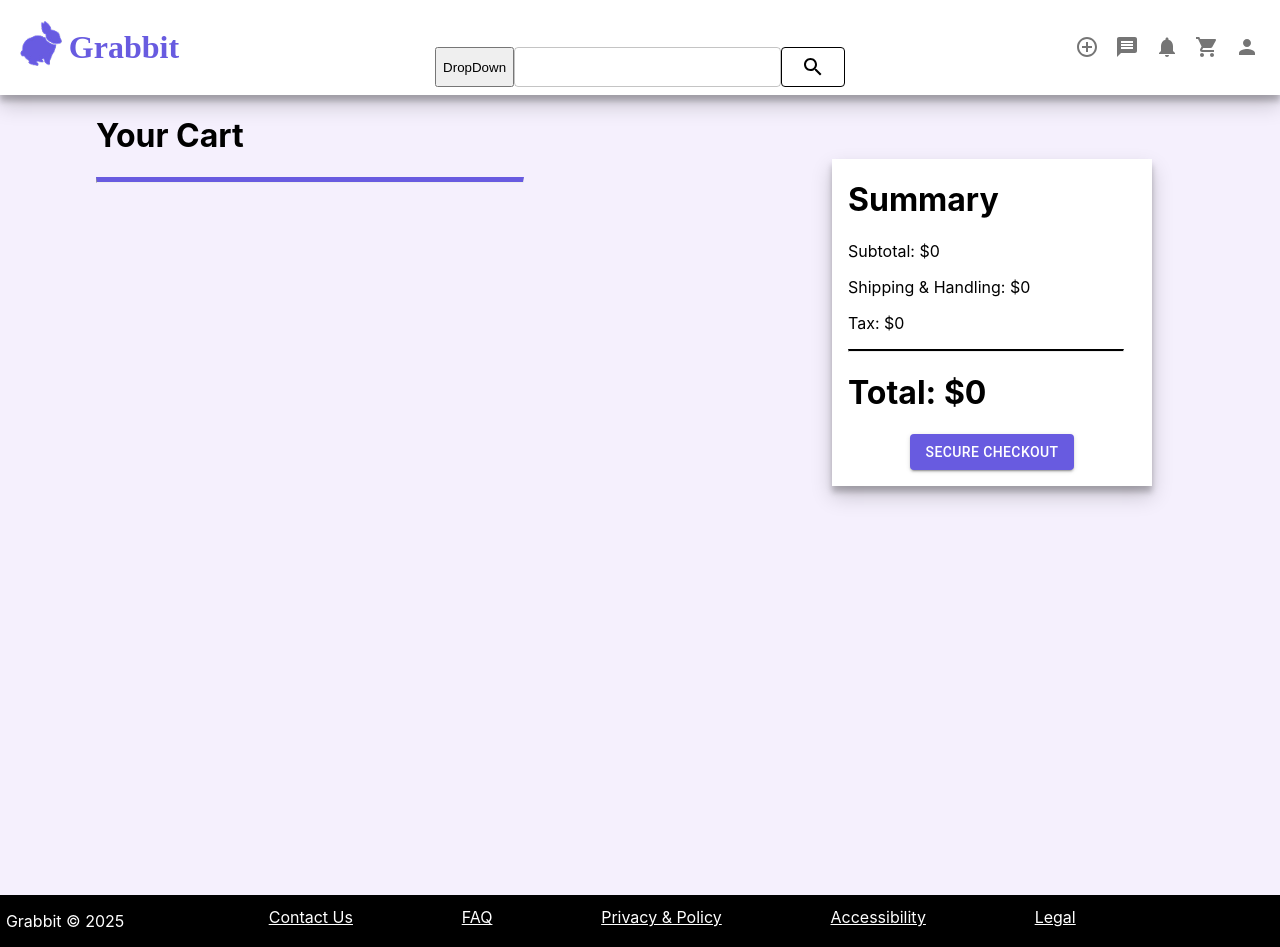
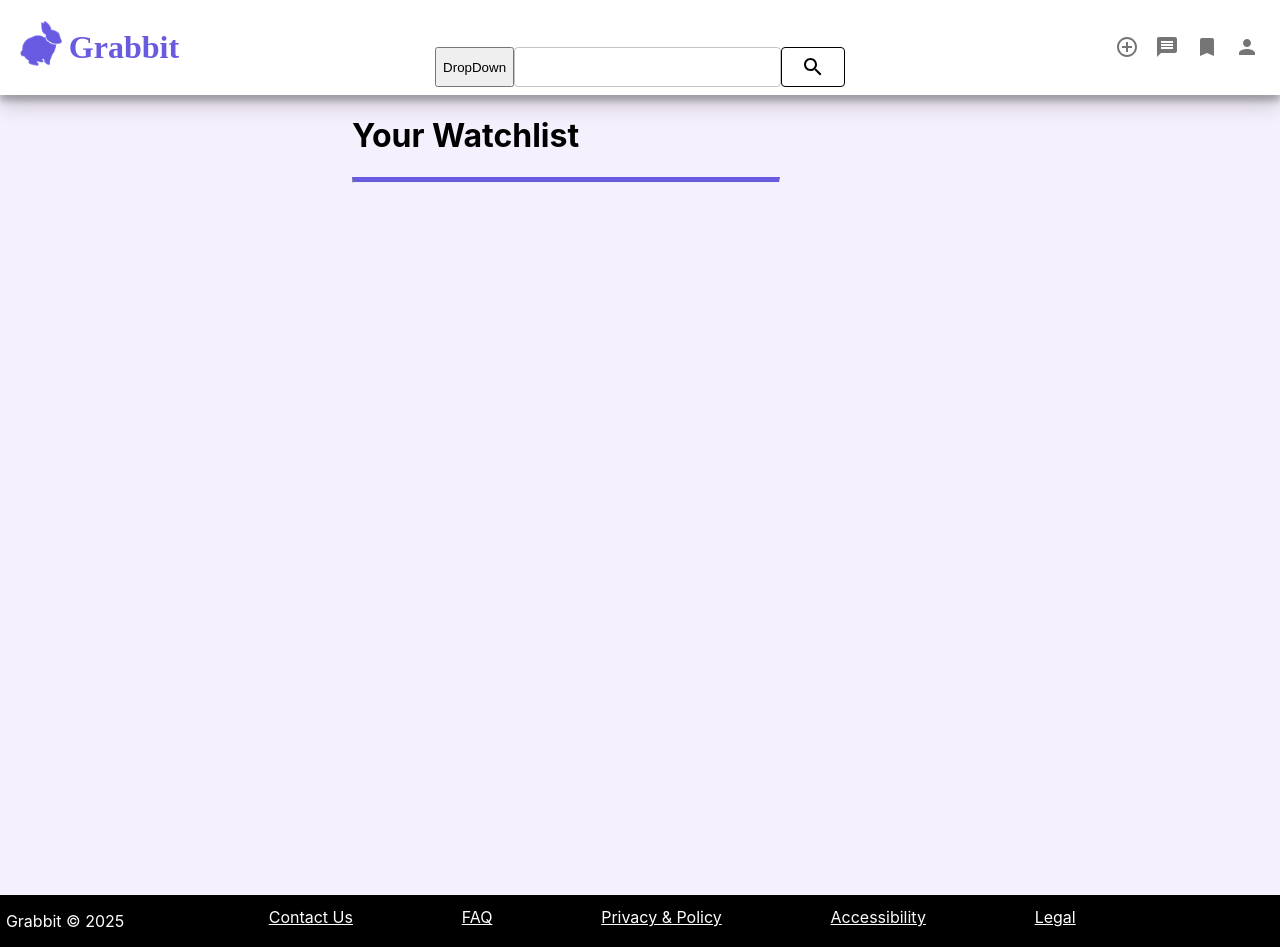
Before and after one commit to hliwudnew/Grabbit, a React (Create React App) app in the folder react-grabbit/: page /cart in a window 1280 px wide. Built offline with nearby package versions, Linux system fonts and the light colour scheme.

Commit message:
Watchlist works as intended

```diff
--- a/react-grabbit/src/App.js
+++ b/react-grabbit/src/App.js
@@ -15,34 +15,26 @@ import NotificationsPage from './Pages/NotificationsPage.js';
 import MessagesPage from './Pages/MessagesPage.js';
 import DetailsPage from './Pages/DetailsPage.js';
 import PostPage from './Pages/PostPage.js';
+import { createContext } from 'react';
 
-var cart = [];
+export const Watchlist = createContext();
+export const EditWatchlist = createContext();
+export const EditWatchBadge = createContext();
 
 function App() {
 
-  //Item to add to cart
-  const [item,setItem] = useState();
-  const [cartIcon,setCartIcon] = useState(0);
-
-  //Used to prevent running on render
-  const isMounted = useRef(false);
-
-  //Updates the cart + icon
-  useEffect(() => {
-    if(!isMounted.current){
-      isMounted.current = true;
-      return;
-    }
-    setCartIcon(cartIcon + 1);
-    cart.push(item);
-  },[item]);
+  const [watch,setWatch] = useState([]);
+  const [watchIcon,setWatchIcon] = useState(0);
 
   return (
     <div className="main-container">
-      <TaskBar cartIcon={cartIcon}/>
+      <TaskBar cartIcon={watchIcon}/>
+      <Watchlist.Provider value={watch}>
+      <EditWatchlist.Provider value={setWatch}>
+      <EditWatchBadge.Provider value={setWatchIcon}>
       <Routes>
           <Route path="/" element={<HomePage/>} />
-          <Route path="/cart" element={<CartPage cart={cart}/>}/>
+          <Route path="/cart" element={<CartPage/>}/>
           <Route path="/checkout" element={<CheckoutPage/>}/>
           <Route path="/account" element={<AccountPage/>}/>
           <Route path ="/listings" element={<ListingsPage/>}/>
@@ -50,10 +42,13 @@ function App() {
           <Route path ="/create-account" element={<CreateAccountPage/>}/>
           <Route path ="/notifications" element={<NotificationsPage/>}/>
           <Route path ="/messages" element={<MessagesPage/>}/>
-          <Route path = "/details" element={<DetailsPage cartCall={setItem}/>}/>
+          <Route path = "/details" element={<DetailsPage/>}/>
           <Route path ="/create" element={<PostPage/>}/>
           <Route path="/*" element={<ErrorPage/>}/>
       </Routes>
+      </EditWatchBadge.Provider>
+      </EditWatchlist.Provider>
+      </Watchlist.Provider>
       <Footer/>
     </div>
   );
--- a/react-grabbit/src/Components/CartTile.js
+++ b/react-grabbit/src/Components/CartTile.js
@@ -2,7 +2,29 @@ import "../Styles/CartTile.css"
 import bike from "../Images/bike.jpg";
 import IconButton from '@mui/material/IconButton';
 import CancelIcon from '@mui/icons-material/Cancel';
+import { EditWatchlist, EditWatchBadge, Watchlist } from "../App";
+import { useContext } from "react";
+import { Button } from "@mui/material";
 function CartTile({data: item}){
+
+    const set = useContext(EditWatchlist)
+    const badge = useContext(EditWatchBadge);
+    const watch = useContext(Watchlist);
+
+    function handleRemove(){
+        for(let i =0; i < watch.length; i++){
+            if(item.id === watch[i].id){
+              watch.splice(i,1);
+              break;
+            }
+        }
+        set(watch);
+        badge(watch.length);
+    }
+
+    function handlePurchase(){
+        console.log("Send to Stripe API");
+    }
 
     return(
         <div className="CartTile-content">
@@ -11,8 +33,11 @@ function CartTile({data: item}){
                 <p>{item.name}</p>
                 <p>${item.price}</p>
             </div>
+            <div>
+                <Button onClick={handlePurchase} variant="contianed" style={{backgroundColor:"#685BE0", color:"white"}}>Purchase</Button>
+            </div>
             <div className="CartTile-remove" style={{display:"flex", justifyContent:"right"}}>
-                <IconButton>
+                <IconButton onClick={handleRemove}>
                     <CancelIcon style={{color:"685BE0"}}/>
                 </IconButton>
             </div>
--- a/react-grabbit/src/Components/TaskBar.js
+++ b/react-grabbit/src/Components/TaskBar.js
@@ -1,8 +1,6 @@
 import "../Styles/TaskBar.css";
-import ShoppingCartIcon from '@mui/icons-material/ShoppingCart';
 import IconButton from '@mui/material/IconButton';
 import PersonIcon from '@mui/icons-material/Person';
-import NotificationsIcon from '@mui/icons-material/Notifications';
 import SearchIcon from '@mui/icons-material/Search';
 import TextField from '@mui/material/TextField';
 import Button from '@mui/material/Button';
@@ -12,6 +10,7 @@ import AddCircleOutlineIcon from '@mui/icons-material/AddCircleOutline';
 import Badge, { badgeClasses } from '@mui/material/Badge';
 import { styled } from '@mui/material/styles';
 import { useState,useEffect } from "react";
+import TurnedInIcon from '@mui/icons-material/TurnedIn';
 function TaskBar({cartIcon}){
     //Hook state, for naviation
     const navigate = useNavigate();
@@ -49,11 +48,8 @@ function TaskBar({cartIcon}){
                     <IconButton onClick={() => navigate("/messages")}>
                         <MessageIcon/>
                     </IconButton>
-                    <IconButton onClick={() => navigate("/notifications")}>
-                        <NotificationsIcon/>
-                    </IconButton>
                     <IconButton onClick={() => navigate("/cart")}>
-                        <ShoppingCartIcon/>
+                        <TurnedInIcon/>
                         <CartBadge badgeContent={badge} color="primary" overlap="circular" />
                     </IconButton>
                     <IconButton onClick={() => navigate("/login")}>
--- a/react-grabbit/src/Pages/CartPage.js
+++ b/react-grabbit/src/Pages/CartPage.js
@@ -2,10 +2,13 @@ import "../Styles/CartPage.css"
 import CartTile from "../Components/CartTile";
 import { Button } from "@mui/material";
 import {useNavigate } from "react-router-dom";
-
-function CartPage({cart}){
+import { useContext } from "react";
+import { Watchlist } from "../App.js";
+function CartPage(){
     //Hook state, for naviation
     const navigate = useNavigate();
+    const cart = useContext(Watchlist);
+
 
     var subtotal = 0;
     var total = 0;
@@ -29,7 +32,7 @@ function CartPage({cart}){
             <div className="CartPage-holder">
                 <div className="CartPage-Cart">
                     <div className="CartPage-header">
-                        <h1>Your Cart</h1>
+                        <h1>Your Watchlist</h1>
                         <hr style={{display:"block",margin:"0%",backgroundColor:"#685BE0", width:"70%",borderTop:"5px solid #685BE0"}}/>
                     </div>
                     <div className="CartPage-Items">
@@ -45,7 +48,7 @@ function CartPage({cart}){
                         }
                     </div>
                 </div>
-                <div className="CartPage-Summary">
+                {/* <div className="CartPage-Summary">
                     <div style={{paddingLeft:"5%"}}>
                         {
                             calculate()
@@ -60,7 +63,7 @@ function CartPage({cart}){
                     <div style={{display:"flex",textAlign:"center", alignItems:"center", justifyContent:"center"}}>
                         <Button onClick={() => navigate("/checkout",{state: {data: cart, total: total}})} style={{backgroundColor:"#685BE0", marginBottom:"5%"}} variant="contained">Secure Checkout</Button>
                     </div>
-                </div>
+                </div> */}
             </div>
         </div>
     );
--- a/react-grabbit/src/Pages/DetailsPage.js
+++ b/react-grabbit/src/Pages/DetailsPage.js
@@ -6,19 +6,31 @@ import CheckIcon from '@mui/icons-material/Check';
 import { useState } from "react";
 import { useLocation } from "react-router-dom";
 import Avatar from '@mui/material/Avatar';
-function DetailsPage({cartCall}){
+import { useContext } from "react";
+import { EditWatchlist, Watchlist, EditWatchBadge } from "../App.js";
+function DetailsPage(){
     //Hook state, for naviation
     const navigate = useNavigate();
+    const watch = useContext(Watchlist);
+    const set = useContext(EditWatchlist);
+    const editBadge = useContext(EditWatchBadge);
+
 
 
     //Used to grab the data sent from the listings page, to its specific details
     const { state } = useLocation();
     const item = state.data;
+    //Changes UI to show purchased
+    const [added,setAdded] = useState(false);
 
-    const [added,setAdded] = useState(false);
     function handleAdded(){
         setAdded(true);
-        cartCall(item);
+        set([...watch,item]);
+        editBadge(watch.length + 1);
+    }
+
+    function handlePurchase(){
+        console.log("Send to stipe API");
     }
 
     function stringToHslColor(string, saturation, boldness) {
@@ -53,10 +65,14 @@ function DetailsPage({cartCall}){
                     <p>Sold by {item.seller}</p>
                     <h2>${item.price}</h2>
                     <p>Shipping: $5 international or Free local</p>
+                    <Button onClick={handlePurchase} style={{backgroundColor:"#685BE0", margin:"5%"}} variant="contained">Purchase</Button>
                     {
                         added ?
-                        <Alert style={{marginBottom:"5%"}} icon={<CheckIcon fontSize="inherit" />} severity="success">Added to Your Cart</Alert>
-                        : <Button onClick={handleAdded} style={{backgroundColor:"#685BE0"}} variant="contained">Add to Cart</Button>
+                        <Alert style={{marginBottom:"5%"}} icon={<CheckIcon fontSize="inherit" />} severity="success">Added to Your Watchlist</Alert>
+                        :
+                        <div style={{display:"flex", flexDirection:"column"}}>
+                            <Button onClick={handleAdded} style={{backgroundColor:"#685BE0", margin:"5%"}} variant="contained">Add to Watchlist</Button>
+                        </div>
                     }
                 </div>
             </div>
--- a/react-grabbit/src/Pages/ListingsPage.js
+++ b/react-grabbit/src/Pages/ListingsPage.js
@@ -9,6 +9,7 @@ function ListingsPage(){
     const [items,setItems] = useState(
         [
             {
+                id:"1",
                 name: "Soccer Ball",
                 price: "10",
                 description: "This is for sale!",
@@ -19,6 +20,7 @@ function ListingsPage(){
                 delivery:"in-person",
             },
             {
+                id:"2",
                 name: "Necklace",
                 price: "20",
                 description: "This is for sale!",
@@ -29,6 +31,7 @@ function ListingsPage(){
                 delivery:"in-person",
             },
             {
+                id:"3",
                 name: "Computer",
                 price: "100",
                 description: "This is for sale!",
@@ -39,6 +42,7 @@ function ListingsPage(){
                 delivery:"in-person",
             },
             {
+                id:"4",
                 name: "Watch",
                 price: "2000",
                 description: "This is for sale!",
```
